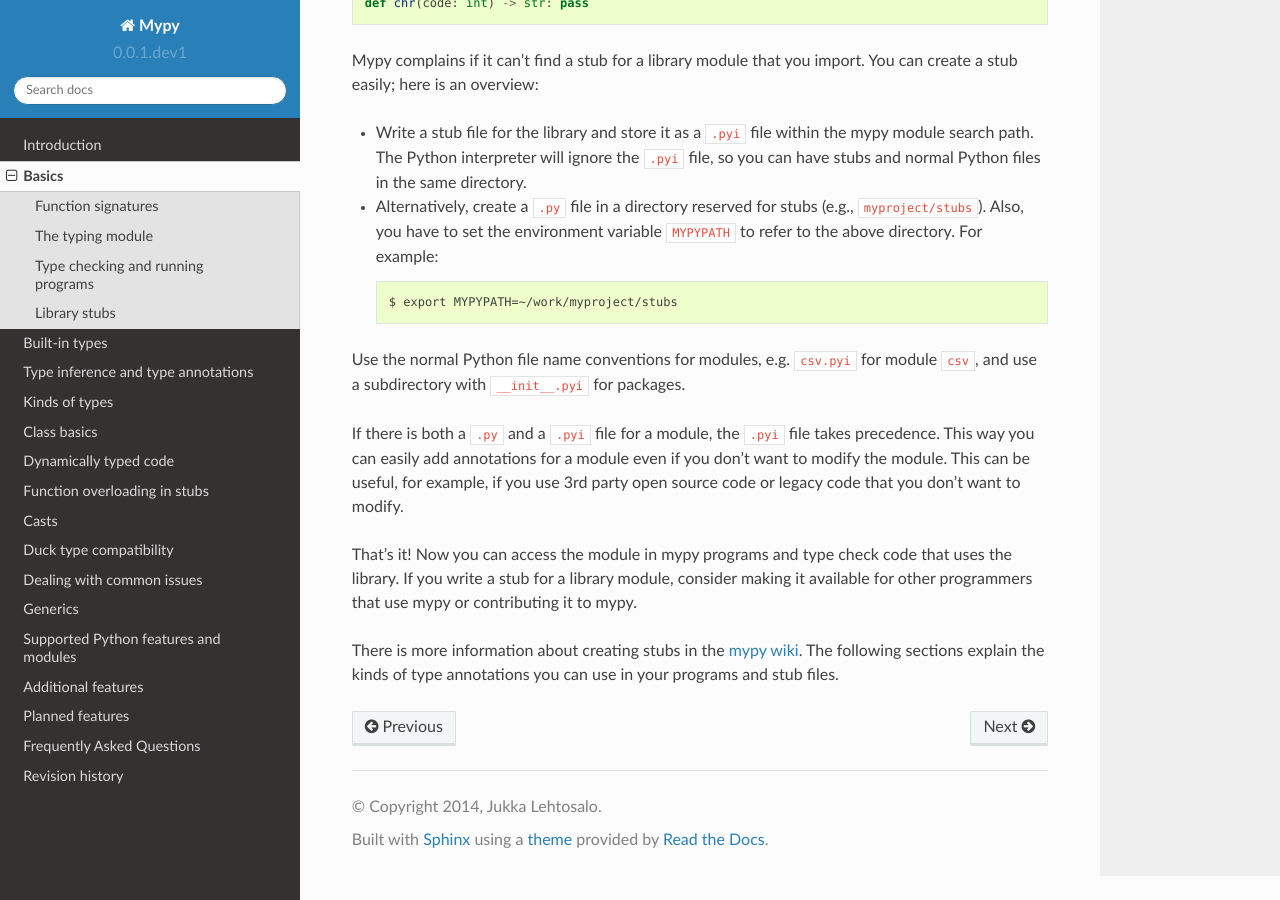
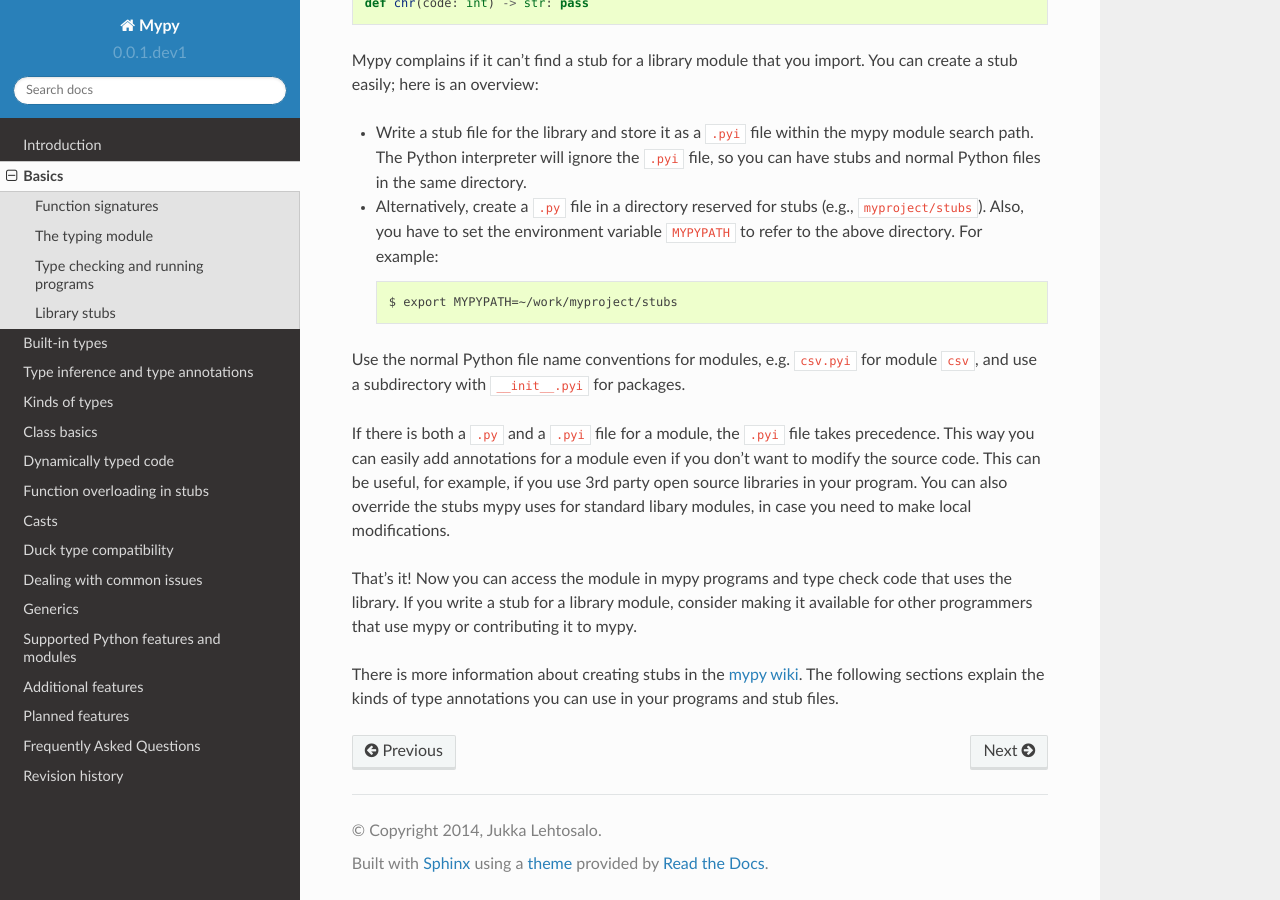
Before and after one commit to lucalysoft/mypy, a Sphinx documentation site: the page built from docs/source/basics.rst, in a window 1280 px wide and 900 px high, scrolled down 2840 px. Built offline with Sphinx 7.4.7 and the Read the Docs theme 2.0.0, drawn with Linux system fonts in a browser that asks for light colours.

Commit message:
Minor update to stub documentation

```diff
--- a/docs/source/basics.rst
+++ b/docs/source/basics.rst
@@ -166,8 +166,10 @@ for module ``csv``, and use a subdirectory with ``__init__.pyi`` for packages.
 
 If there is both a ``.py`` and a ``.pyi`` file for a module, the ``.pyi`` file
 takes precedence. This way you can easily add annotations for a module even if
-you don't want to modify the module. This can be useful, for example, if you
-use 3rd party open source code or legacy code that you don't want to modify.
+you don't want to modify the source code. This can be useful, for example, if you
+use 3rd party open source libraries in your program. You can also override the stubs
+mypy uses for standard libary modules, in case you need to make local
+modifications.
 
 That's it! Now you can access the module in mypy programs and type check
 code that uses the library. If you write a stub for a library module,
```
